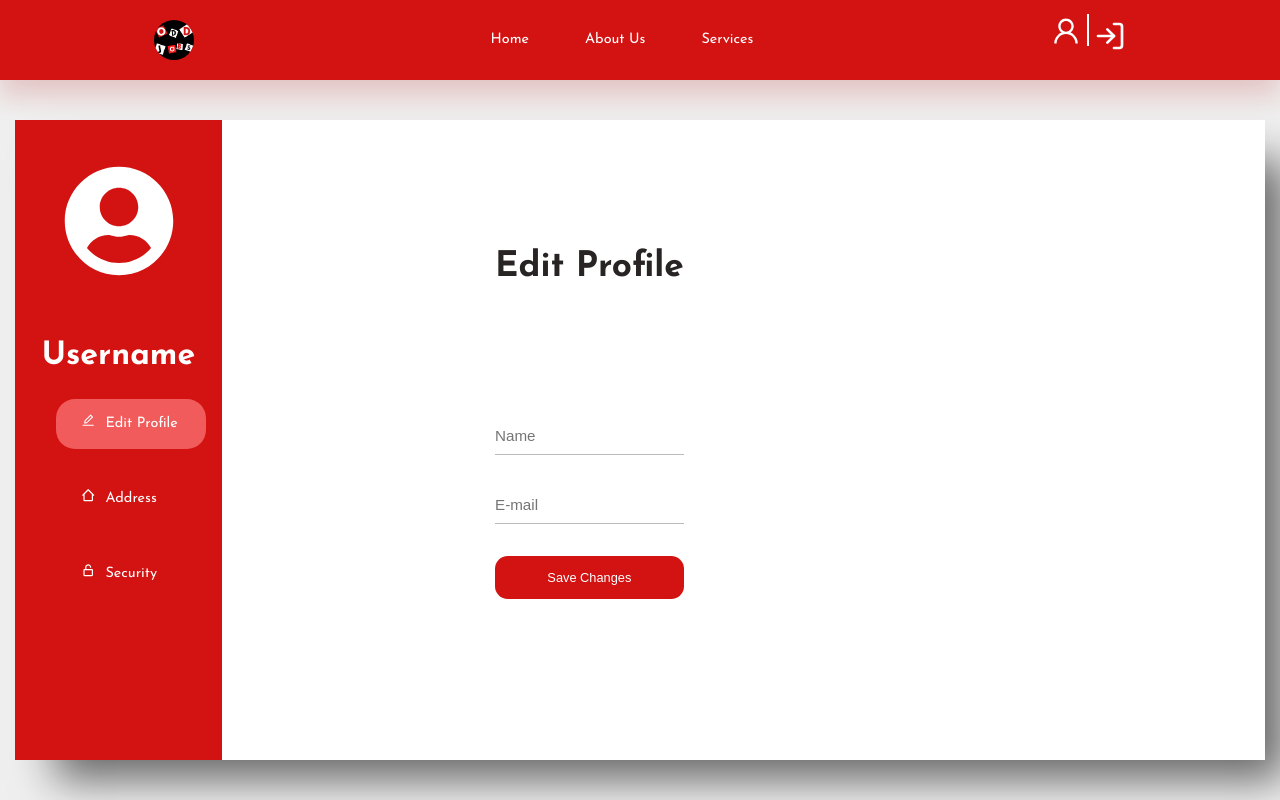
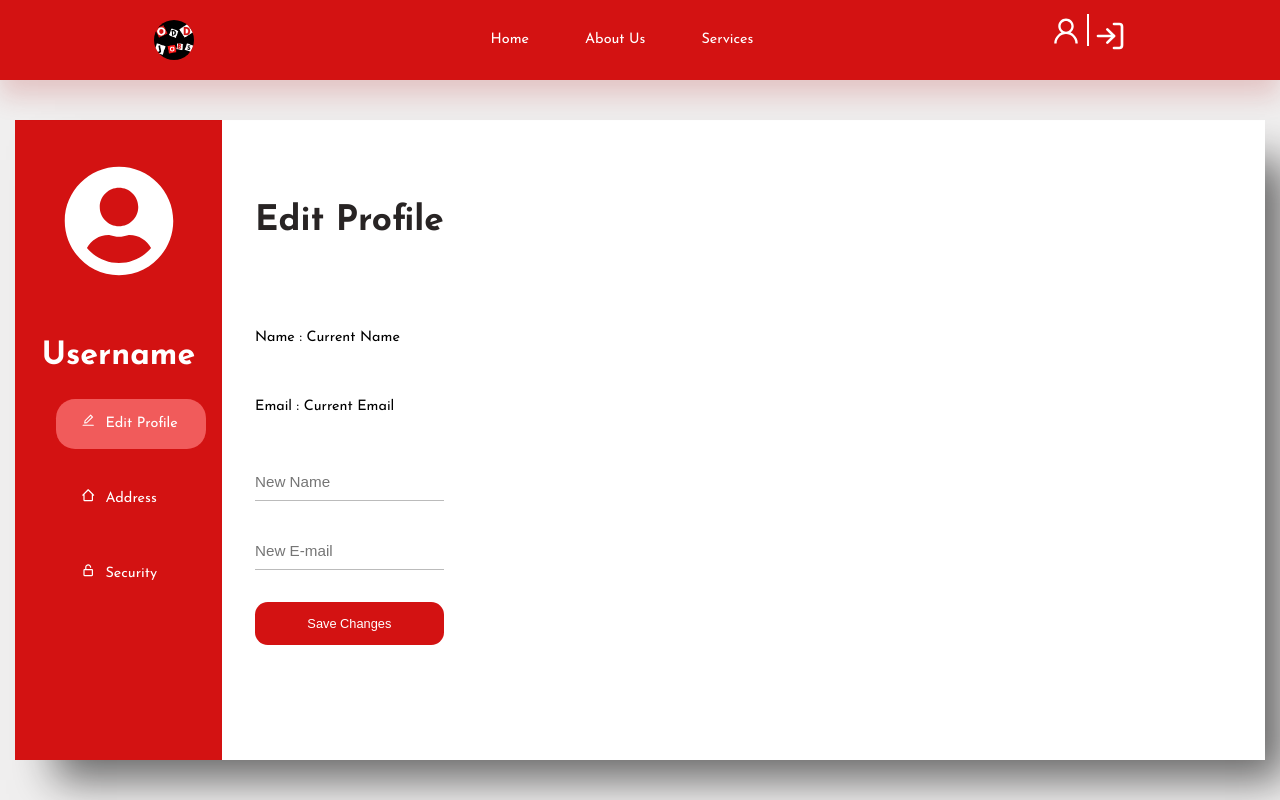
Before and after one commit to pan-dya/WADS_Final, a React (Create React App) app in the folder FrontEnd/: page /profile in a window 1280 px wide. Shown: the top 800 px of the page. Built offline with nearby package versions, Linux system fonts and the light colour scheme.

Commit message:
Update Edit Profile form

```diff
--- a/FrontEnd/src/Components/EditForm.js
+++ b/FrontEnd/src/Components/EditForm.js
@@ -8,23 +8,24 @@ function EditForm() {
           <h2>Edit Profile</h2>
         </div>
         <div className="actual-form">
+          <div className="input-wrap"> Name     : Current Name</div>
+          <div className="input-wrap"> Email    : Current Email</div>
           <div className="input-wrap">
             <input
               type="text"
               className="input-field"
-              placeholder="Name"
-            //   value={name}
-            //   onChange={(e) => setName(e.target.value)}
+              placeholder="New Name"
+              //   value={name}
+              //   onChange={(e) => setName(e.target.value)}
             />
           </div>
           <div className="input-wrap">
-            {/* <label>E-Mail</label> */}
             <input
               type="text"
               className="input-field"
-              placeholder="E-mail"
-            //   value={email}
-            //   onChange={(e) => setEmail(e.target.value)}
+              placeholder="New E-mail"
+              //   value={email}
+              //   onChange={(e) => setEmail(e.target.value)}
             />
           </div>
           <button className="sign-btn">Save Changes</button>
--- a/FrontEnd/src/Design/Profile.css
+++ b/FrontEnd/src/Design/Profile.css
@@ -89,7 +89,7 @@
 /* FORM 1 (EDIT PROFILE) */
 
 .form-wrap3 {
-    margin-left: 60vh;
+    margin-left: 30vh;
     position: absolute;
     height: 100%;
     /* width: 100%; */
@@ -110,7 +110,7 @@
     top: 0;
     left: 0;
     display: grid;
-    grid-template-columns: 1fr 1fr 1fr;
+    grid-template-columns: 1fr;
     grid-template-rows: 1fr;
     transition: 0.8s ease-in-out;
 }
@@ -165,6 +165,6 @@
     }
 
     .input-field2 {
-        width: 150%;
+        width: 100%;
     }
 }
```
